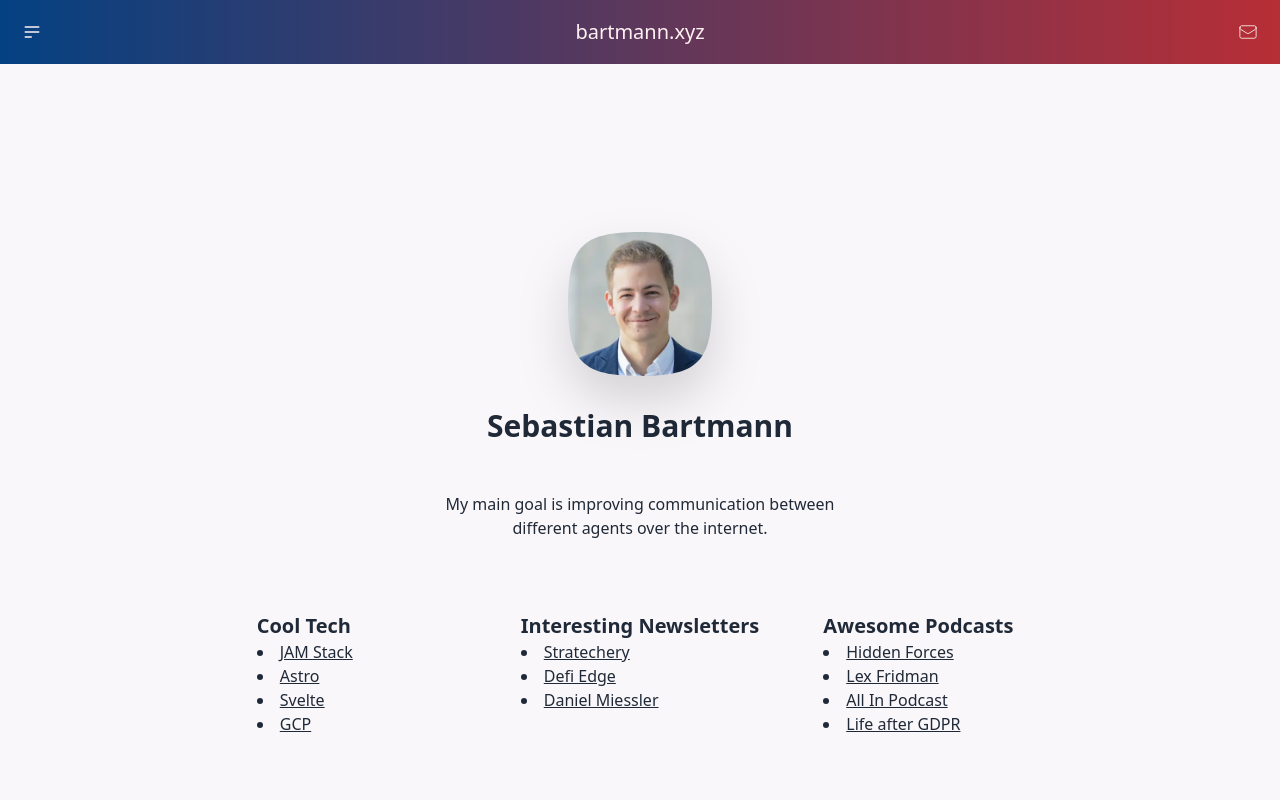
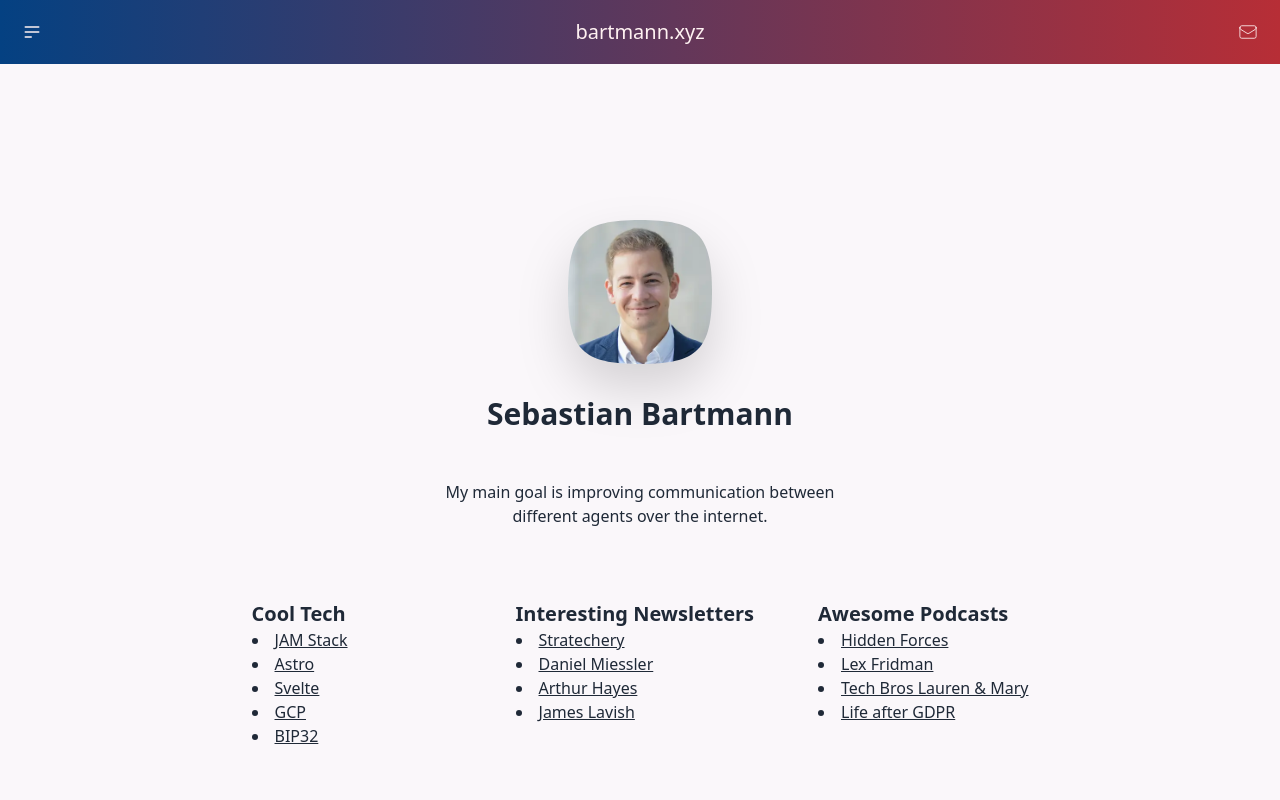
Before and after one commit to sebastianbartmann/bartmannxyz, a SvelteKit app: page / in a window 1280 px wide. Shown: the top 800 px of the page. Built offline with nearby package versions, Linux system fonts and the light colour scheme.

Commit message:
new hero links

```diff
--- a/src/components/home/hero.svelte
+++ b/src/components/home/hero.svelte
@@ -22,15 +22,21 @@
 						>
 					</li>
 					<li>
-						<a class="link" target="_blank" rel="noreferrer" href="https://astro.build/"
-							>Astro</a
-						>
+						<a class="link" target="_blank" rel="noreferrer" href="https://astro.build/">Astro</a>
 					</li>
 					<li>
 						<a class="link" target="_blank" rel="noreferrer" href="https://svelte.dev/">Svelte</a>
 					</li>
 					<li>
 						<a class="link" target="_blank" rel="noreferrer" href="https://cloud.google.com/">GCP</a
+						>
+					</li>
+					<li>
+						<a
+							class="link"
+							target="_blank"
+							rel="noreferrer"
+							href="https://github.com/bitcoin/bips/blob/master/bip-0032.mediawiki">BIP32</a
 						>
 					</li>
 				</ul>
@@ -44,13 +50,24 @@
 						>
 					</li>
 					<li>
-						<a class="link" target="_blank" rel="noreferrer" href="https://www.thedefiedge.com/"
-							>Defi Edge</a
+						<a class="link" target="_blank" rel="noreferrer" href="https://danielmiessler.com/"
+							>Daniel Miessler</a
 						>
 					</li>
 					<li>
-						<a class="link" target="_blank" rel="noreferrer" href="https://danielmiessler.com/"
-							>Daniel Miessler</a
+						<a
+							class="link"
+							target="_blank"
+							rel="noreferrer"
+							href="https://substack.com/profile/142426994-arthur-hayes">Arthur Hayes</a
+						>
+					</li>
+					<li>
+						<a
+							class="link"
+							target="_blank"
+							rel="noreferrer"
+							href="https://substack.com/@jameslavish/">James Lavish</a
 						>
 					</li>
 				</ul>
@@ -69,8 +86,11 @@
 						>
 					</li>
 					<li>
-						<a class="link" target="_blank" rel="noreferrer" href="https://www.youtube.com/channel/UCESLZhusAkFfsNsApnjF_Cg"
-							>All In Podcast</a
+						<a
+							class="link"
+							target="_blank"
+							rel="noreferrer"
+							href="https://www.youtube.com/@techbroslaurenmary">Tech Bros Lauren & Mary</a
 						>
 					</li>
 					<li>
```
